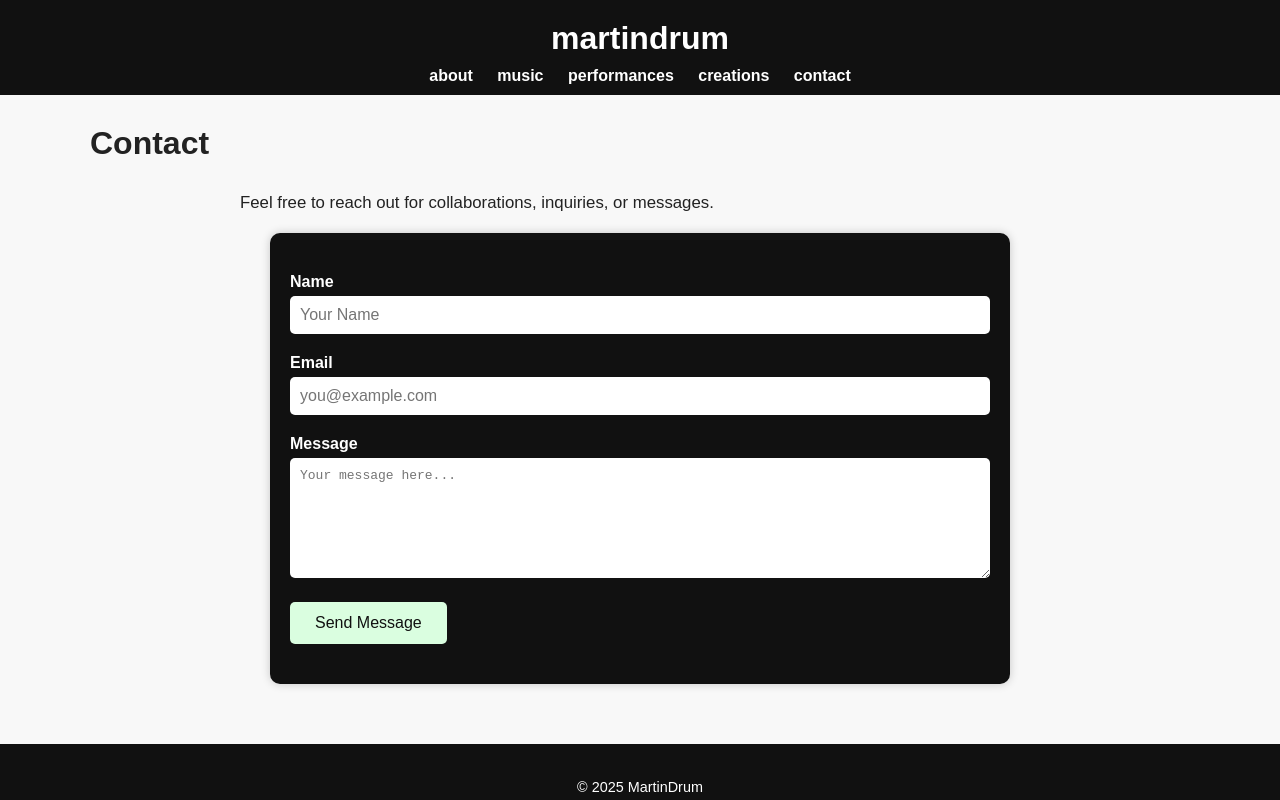
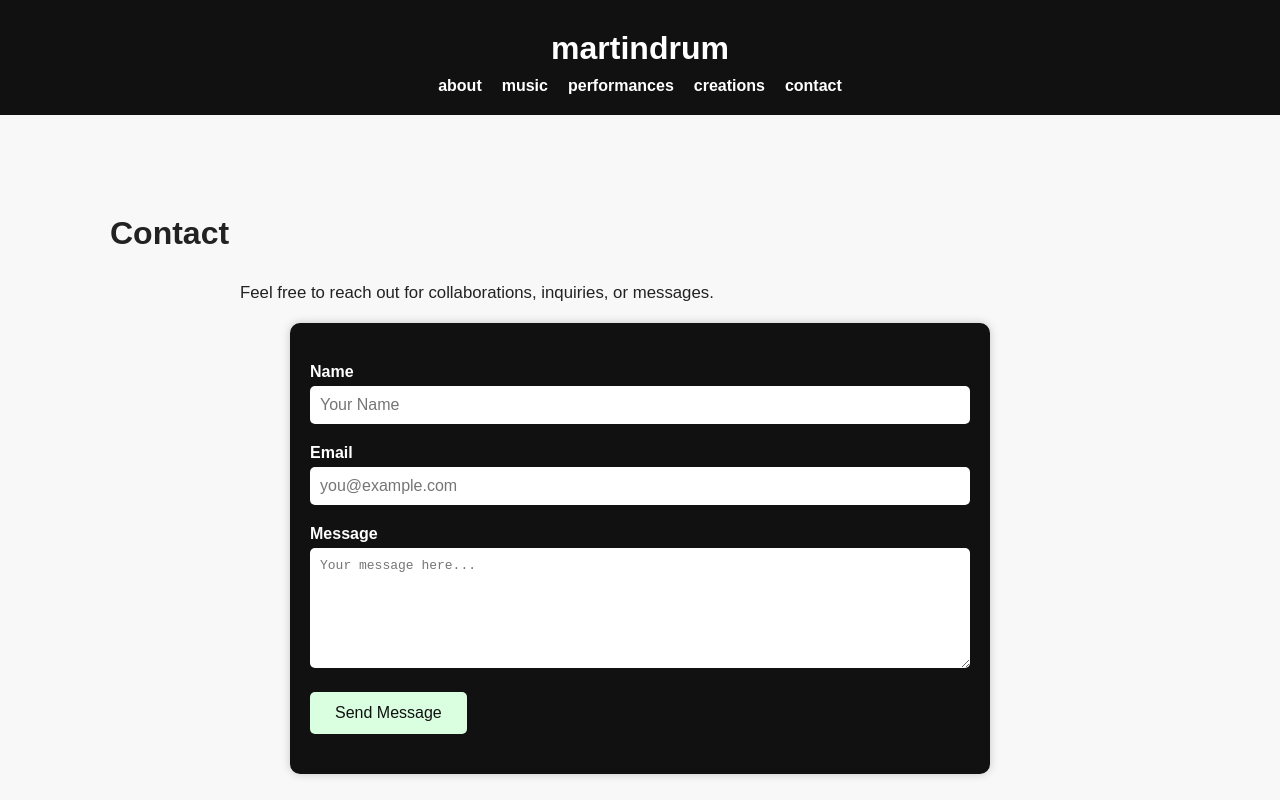
Before and after one commit to Daigledrum/Website, a plain HTML site: page contact.html in a window 1280 px wide. Shown: the top 800 px of the page. Drawn offline with Linux system fonts and the light colour scheme; a web font is replaced by a local one.

Commit message:
Update contact.html
fixed the header so that it is the same as the website

```diff
--- a/contact.html
+++ b/contact.html
@@ -4,42 +4,61 @@
   <meta charset="UTF-8">
   <meta name="viewport" content="width=device-width, initial-scale=1.0">
   <title>Contact | MartinDrum</title>
+
   <style>
-    /* BASE STYLES */
+/* ===========================
+   1. Base Styles & Resets
+   =========================== */
+* {
+  box-sizing: border-box;
+}
+
 body {
-  font-family: silom, sans-serif;
-  margin: 0;           /* remove top margin */
+  font-family: "Silom", sans-serif;
+  margin: 0;
   background: #f8f8f8;
   color: #222;
   text-align: justify;
-  box-sizing: border-box;
 }
 
-main {
-  max-width: 1100px;
-  margin: 20px auto;   /* spacing below header */
-  padding: 0 60px;
+/* ===========================
+   2. Font Face
+   =========================== */
+@font-face {
+  font-family: "Silom";
+  src: url("fonts/SilomBol.woff2") format("woff2"),
+       url("fonts/SilomBol.woff") format("woff"),
+       url("fonts/SilomBol.ttf") format("truetype");
+  font-weight: normal;
+  font-style: normal;
 }
 
+/* ===========================
+   3. Header & Navigation
+   =========================== */
 header {
   background: #111;
   color: white;
-  padding: 10px;
+  padding: 20px;
   position: sticky;
   top: 0;
   z-index: 1000;
-
-  display: flex;            /* enable flexbox */
-  flex-direction: column;   /* stack h1 and nav vertically */
-  align-items: center;      /* center content horizontally */
+  display: flex;
+  flex-direction: column;
+  align-items: center;
 }
 
 header h1 {
-  margin: 0;                /* remove default margin */
-  text-transform: lowercase; /* optional, to match your site style */
+  margin: 0;
+  text-transform: lowercase;
 }
+
 nav {
-  margin-top: 0px;         /* space between h1 and nav */
+  display: flex;
+  justify-content: center;
+  flex-wrap: nowrap;
+  max-width: 100%;
+  overflow: hidden;
 }
 
 nav a {
@@ -47,15 +66,35 @@ nav a {
   text-decoration: none;
   margin: 0 10px;
   font-weight: bold;
+  flex: 1 1 auto;
+  text-align: center;
+  min-width: 0;
 }
 
+/* Shrink text for small screens */
+@media (max-width: 480px) {
+  nav a { font-size: 0.9em; margin: 0 6px; }
+}
+@media (max-width: 400px) {
+  nav a { font-size: 0.8em; margin: 0 4px; }
+}
+@media (max-width: 300px) {
+  nav a { font-size: 0.7em; margin: 0 2px; }
+}
 
-
+/* ===========================
+   4. Main Content
+   =========================== */
+main {
+  max-width: 1100px;
+  margin: 20px auto;
+  padding: 60px 20px;
+}
 
 h1, h2 {
   text-align: left;
   margin-top: 10px;
-      padding: 10px 0px; /* horizontal padding like main page */
+  padding: 10px 0;
 }
 
 .intro, .left-content p {
@@ -65,7 +104,9 @@ nav a {
   font-size: 1.05em;
 }
 
-    /* CONTACT FORM */
+/* ===========================
+   5. Contact Form
+   =========================== */
 .contact-form {
   background-color: #111;
   color: white;
@@ -122,6 +163,9 @@ nav a {
   margin-top: 20px;
 }
 
+/* ===========================
+   6. Footer
+   =========================== */
 footer {
   margin-top: 60px;
   background: #111;
@@ -131,18 +175,17 @@ nav a {
   font-size: 0.9em;
 }
 
+/* ===========================
+   7. Responsive Adjustments
+   =========================== */
 @media (max-width: 671px) {
-      main {
-        padding: 0 10px;
-      }
-
-      .contact-form {
-        padding: 20px 10px;
-      }
+  main { padding: 0 10px; }
+  .contact-form { padding: 20px 10px; }
 }
   </style>
 </head>
 <body>
+
 <header>
   <h1>martindrum</h1>
   <nav>
@@ -210,5 +253,6 @@ nav a {
   });
 });
 </script>
+
 </body>
 </html>
```
Lines whose indentation alone changed are shown as unchanged.
